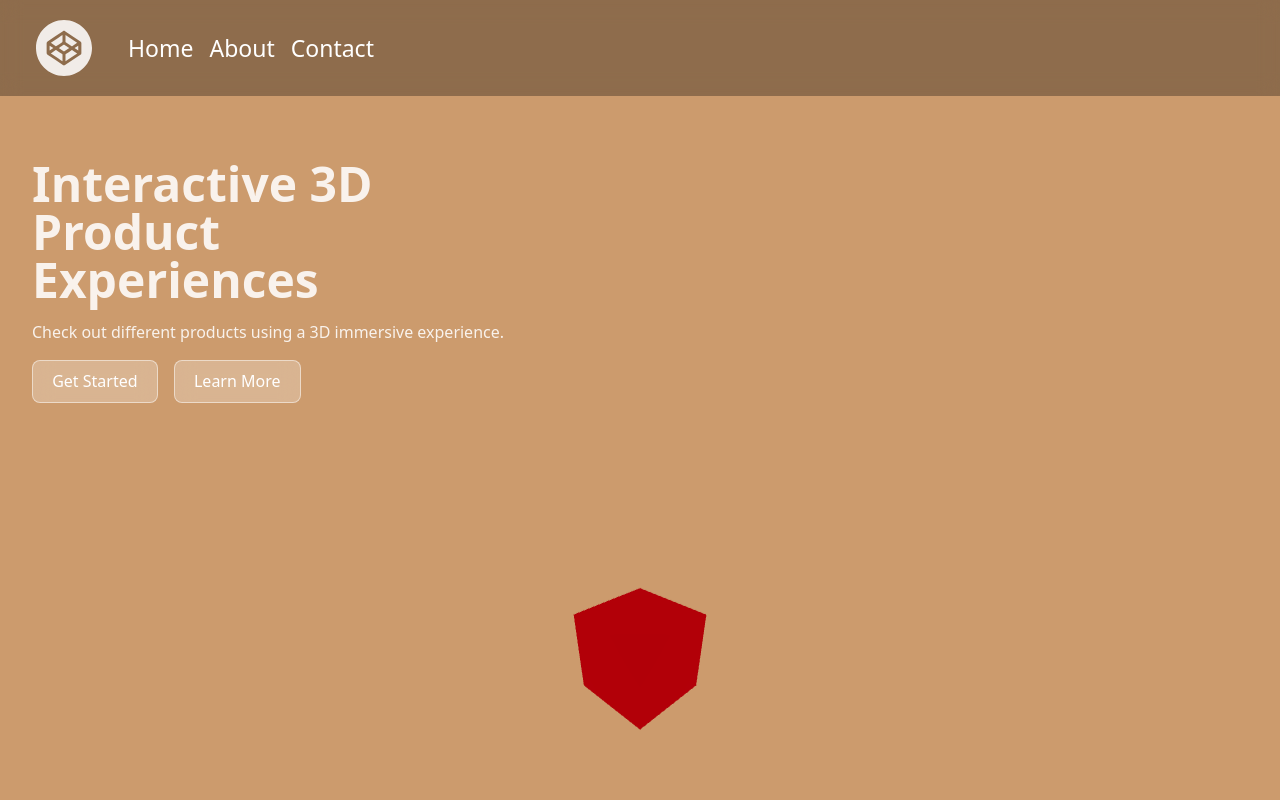
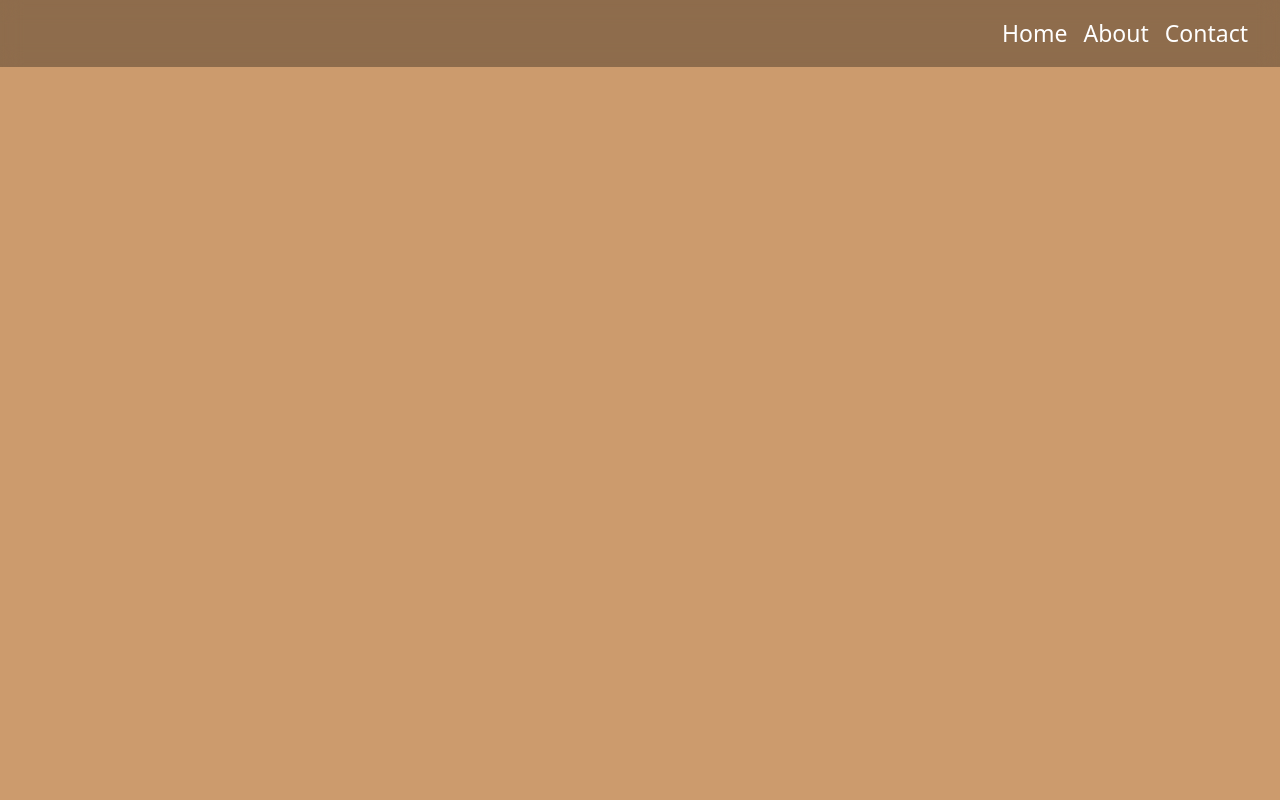
Before and after one commit to shehryarf67/Three.js-3D-Product-Configurator, a React (Vite) app: page / in a window 1280 px wide. Shown: the top 800 px of the page. Built offline with nearby package versions, Linux system fonts and the light colour scheme.

Commit message:
Breaking things and starting from scratch to cater for website requirements.

```diff
--- a/src/components/Hero.jsx
+++ b/src/components/Hero.jsx
@@ -2,27 +2,24 @@ import { Canvas, OrbitControls, useState } from "../imports.js";
 import { Cube } from "./index.js";
 
 const Hero = () => {
-  const [cubeColor, setCubeColor] = useState("red");
-  const [cubeSize, setCubeSize] = useState([1, 1, 1]);
 
   return (
     <section className="hero">
 
       <div className="hero-content">
 
-        <h1>Interactive 3D Product Experiences</h1>
-
-        <p>
-          Check out different products using a 3D immersive experience.
-        </p>
-
-        <div className="hero-buttons">
-          <button onClick={() => document.getElementById('canvas').scrollIntoView({ behavior: 'smooth' })}>Get Started</button>
-          <button onClick={() => document.getElementById('about').scrollIntoView({ behavior: 'smooth' })}>Learn More</button>
-        </div>
-
       </div>
 
+    </section>
+  );
+};
+export default Hero;
+
+const Extra = () => {
+  const [cubeColor, setCubeColor] = useState("red");
+  const [cubeSize, setCubeSize] = useState([1, 1, 1]);
+  return (
+    <section>
       <div className="hero-3d" id="canvas">
         <Canvas camera={{ position: [2, 2, 2], fov: 80 }}>
           <ambientLight intensity={0.6} />
@@ -43,9 +40,6 @@ const Hero = () => {
           Change Size
         </button>
       </div>
-
     </section>
   );
-};
-
-export default Hero;
+}
--- a/src/components/Navbar.jsx
+++ b/src/components/Navbar.jsx
@@ -1,4 +1,4 @@
-import { IoLogoCodepen } from "../imports.js";
+import React from "react";
 
 const Navbar = () => {
   const handleNavClick = (label, e) => {
@@ -15,7 +15,6 @@ const Navbar = () => {
   return (
     <header>
       <nav>
-        <IoLogoCodepen size={64} />
         <ul>
           {[
             { label: "Home" },
--- a/src/index.css
+++ b/src/index.css
@@ -78,7 +78,7 @@ nav ul {
   gap: 1rem;
   margin: 0;
   padding: 0;
-  margin-right: auto;
+  margin-left: auto;
   padding-left: 2rem;
 }
 
@@ -213,6 +213,7 @@ body {
   display: flex;
   gap: 1rem;
   margin-left: 1rem;
+  transition: all 0.3s ease;
 }
 
 .hero-buttons button {
```
